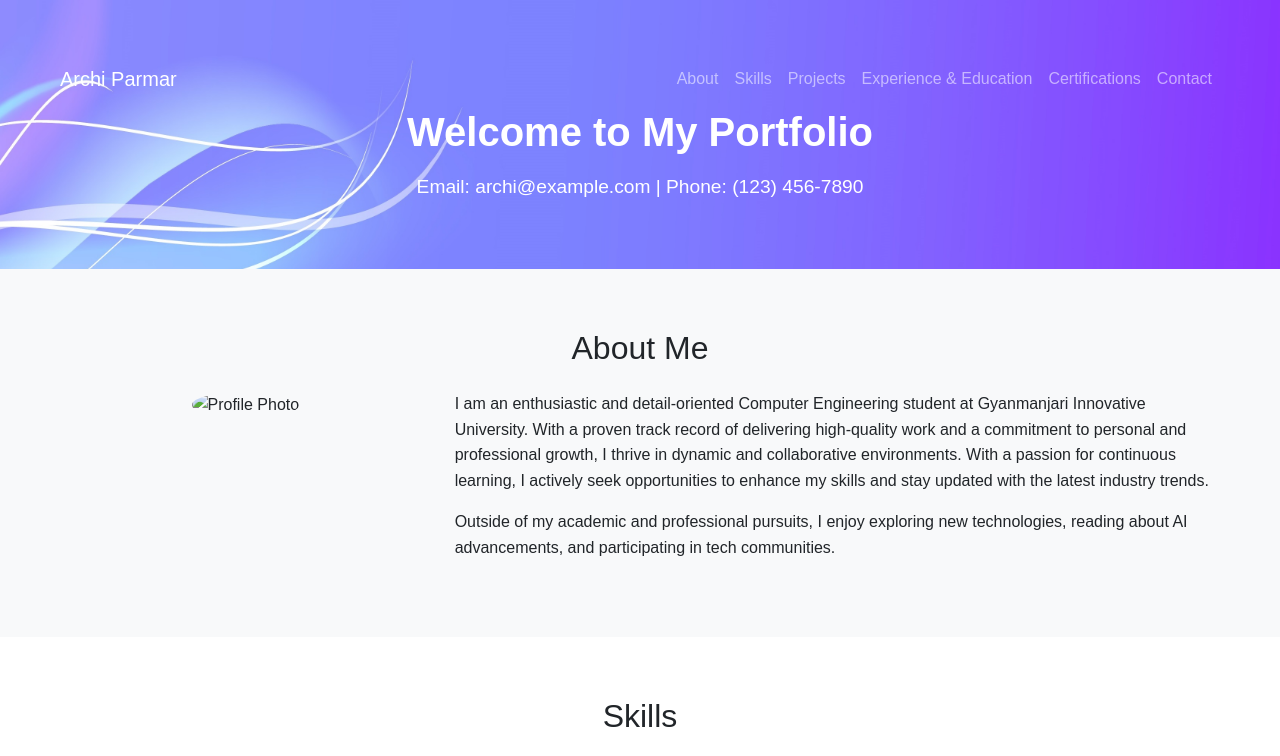
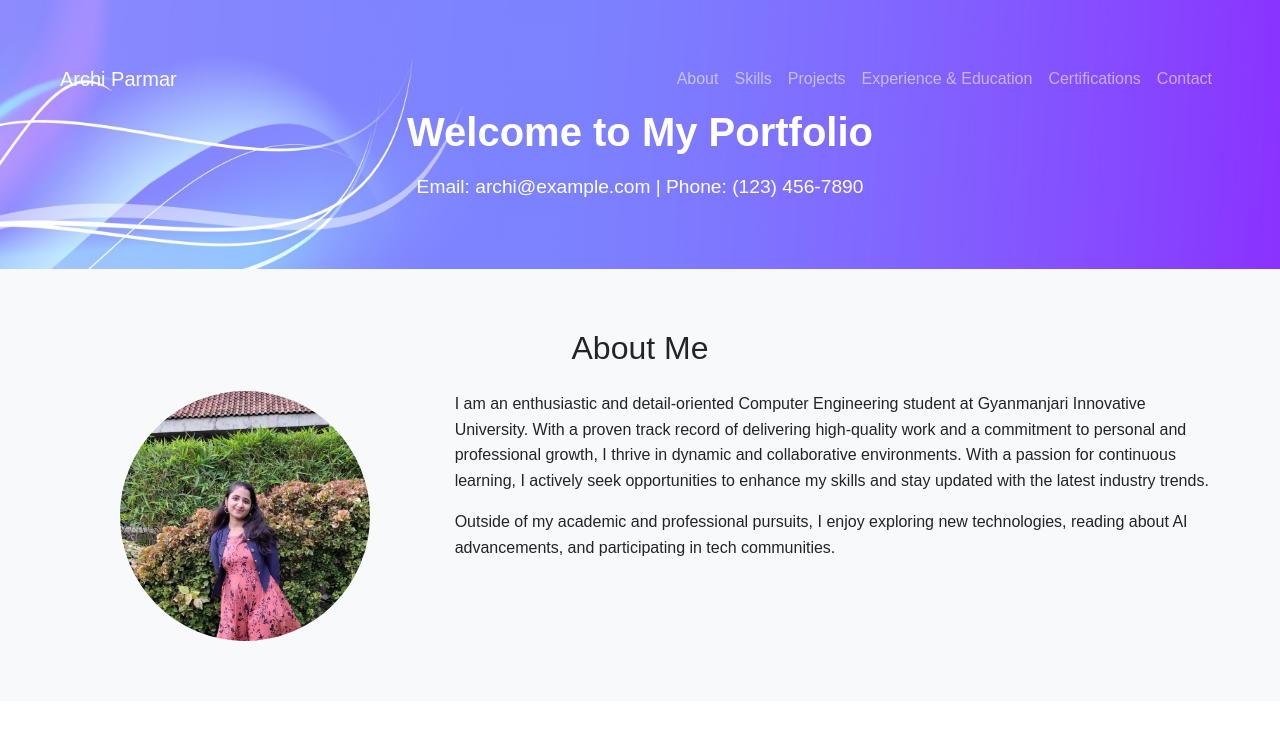
Before and after one commit to archimparmar/e-portfolio, a plain HTML site: page index.html in a window 1280 px wide. Shown: the top 756 px of the page. Drawn offline with nearby package versions, Linux system fonts and the light colour scheme; some packages are replaced by stand-ins of ours; a script that the page names is missing; files whose address does not match are found by name.

Commit message:
Update index.html

```diff
--- a/index.html
+++ b/index.html
@@ -51,7 +51,7 @@
             <h2 class="text-center mb-4">About Me</h2>
             <div class="row">
                 <div class="col-md-4 text-center">
-                    <img src="images/your-photo.jpg" alt="Profile Photo" class="profile-photo rounded-circle">
+                    <img src="https://github.com/archimparmar/e-portfolio/blob/images/your-photo.jpg?raw=true" alt="Profile Photo" class="profile-photo rounded-circle">
                 </div>
                 <div class="col-md-8">
                     <p>I am an enthusiastic and detail-oriented Computer Engineering student at Gyanmanjari Innovative University. With a proven track record of delivering high-quality work and a commitment to personal and professional growth, I thrive in dynamic and collaborative environments. With a passion for continuous learning, I actively seek opportunities to enhance my skills and stay updated with the latest industry trends.</p>
```
